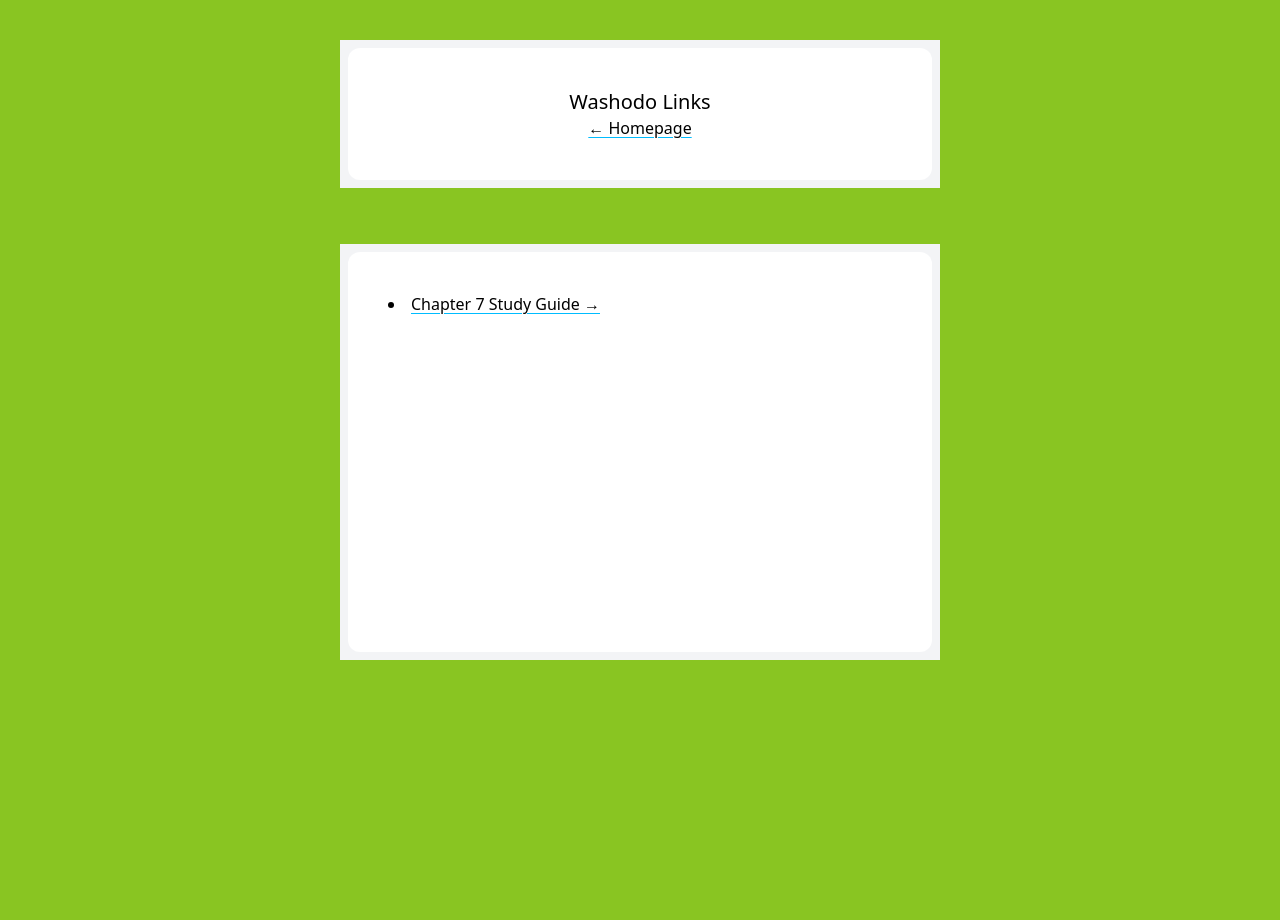
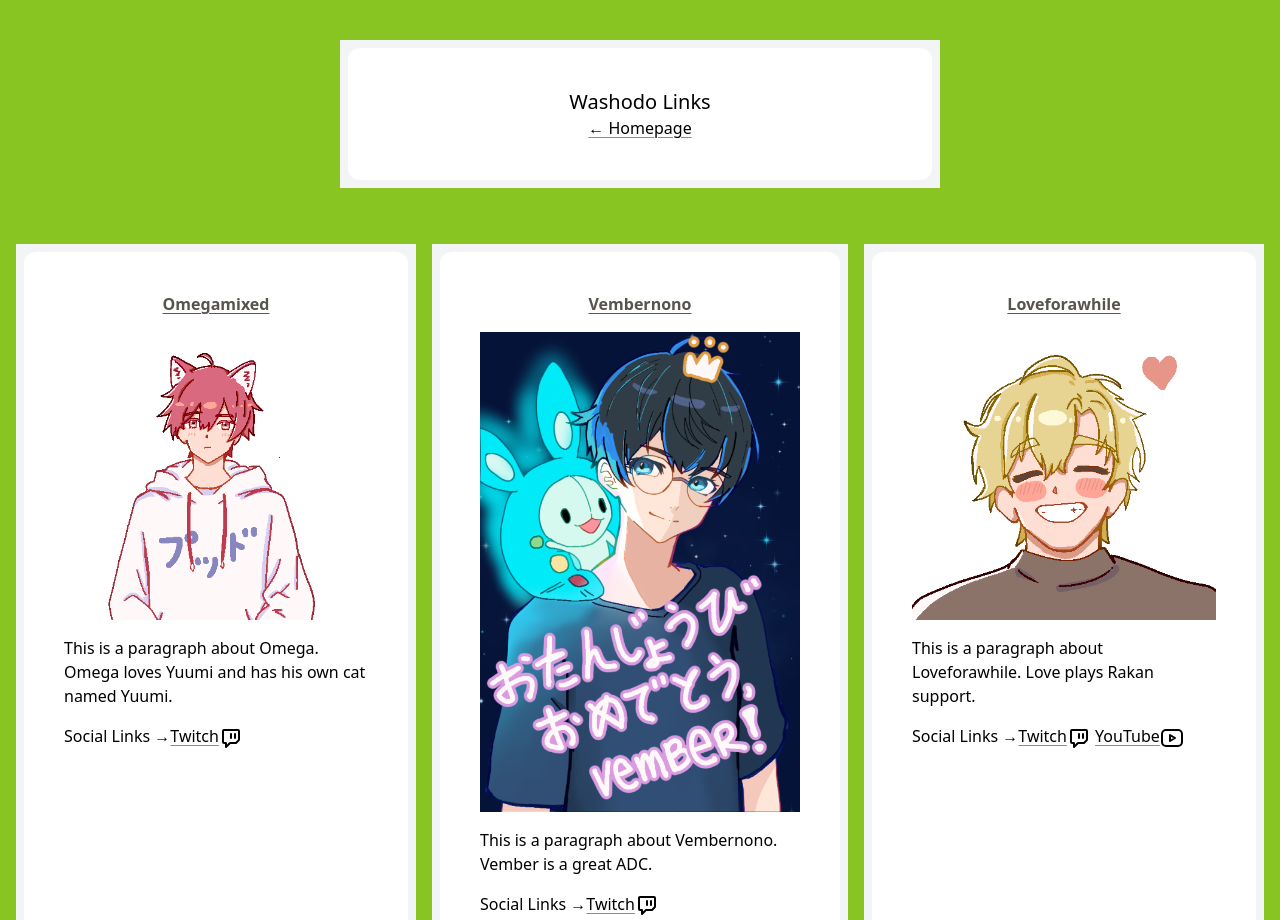
Before and after one commit to somewatson/homepage, a plain HTML site: page washodo/index.html in a window 1280 px wide. Shown: the top 920 px of the page. Before the commit the page ends 800 px from the top, so only its background shows below. Drawn offline with nearby package versions, Linux system fonts and the light colour scheme; files whose address does not match are found by name.

Commit message:
Create a landing page for Washodo creators and their social links

```diff
--- a/washodo/index.html
+++ b/washodo/index.html
@@ -29,8 +29,8 @@
         <script src="js/index.js"></script>
         <link rel="stylesheet" type="text/css" href="../css/index.css"/>
     </head>
-    <body id="body" class="min-h-screen flex items-start justify-center">
-                <div class="flex flex-col items-center justify-center space-y-10">
+    <body id="body" class="min-h-screen items-start justify-center">
+        <div class="flex flex-col items-center justify-center space-y-10">
             <div class="self-center text-center p-2 bg-gray-100 m-10 min-w-150">
                 <div class="rounded-xl bg-white p-10">
                     <h1 class="text-xl">Washodo Links</h1>
@@ -39,13 +39,36 @@
                     </a>
                 </div>
             </div>
-            <nav id="navbar" class="mt-4 p-2 text-md bg-gray-100 m-10 min-h-100 min-w-150">
-                <div class="rounded-xl bg-white p-10 min-h-100">
-                    <ul class="list-disc list-inside">
-                        <li><a href="ch7.html" class="underline decoration-sky-400 underline-offset-3 hover:decoration-2">Chapter 7 Study Guide &rarr;</a></li>
-                    </ul>
+        </div>
+        <div class="grid grid-cols-3 gap-4">
+            <div class="ml-4 mt-4 p-2 text-md bg-gray-100 min-h-100">
+                <div class="rounded-xl bg-white p-10 min-h-100 h-full">
+                    <p class="text-center font-bold underline decoration-violet-600 underline-offset-3 text-stone-600">Omegamixed</p>
+                    <img class="m-auto" src="../images/washodo/omegamix.png">
+                    <p class="mt-4">This is a paragraph about Omega. Omega loves Yuumi and has his own cat named Yuumi.</p>
+                    <p class="mt-4">Social Links &rarr;<a href="https://twitch.tv/omegamixed" target="_blank" class="underline decoration-sky-400 underline-offset-3 hover:decoration-2">Twitch<img class="inline-block" src="../images/brand-twitch.svg"></a></p>
                 </div>
-            </nav>
+            </div>
+            <div class="mt-4 p-2 text-md bg-gray-100 min-h-100">
+                <div class="rounded-xl bg-white p-10 min-h-100 h-full">
+                    <p class="text-center font-bold underline decoration-violet-600 underline-offset-3 text-stone-600 mb-4">Vembernono</p>
+                    <img class="m-auto" src="../images/washodo/vember_birthday_2025.png">
+                    <p class="mt-4">This is a paragraph about Vembernono. Vember is a great ADC.</p>
+                    <p class="mt-4">Social Links &rarr;<a href="https://twitch.tv/vembernono" target="_blank" class="underline decoration-sky-400 underline-offset-3 hover:decoration-2">Twitch<img class="inline-block" src="../images/brand-twitch.svg">
+                    </a></p>
+                </div>
+            </div>
+            <div class="mr-4 mt-4 p-2 text-md bg-gray-100 min-h-100">
+                <div class="rounded-xl bg-white p-10 min-h-100 h-full">
+                    <p class="text-center font-bold underline decoration-violet-600 underline-offset-3 text-stone-600">Loveforawhile</p>
+                    <img class="m-auto" src="../images/washodo/loveforawhile.png">
+                    <p class="mt-4">This is a paragraph about Loveforawhile. Love plays Rakan support.</p>
+                    <p class="mt-4">Social Links &rarr;<a href="https://twitch.tv/loveforawhile" target="_blank" class="underline decoration-sky-400 underline-offset-3 hover:decoration-2">Twitch<img class="inline-block" src="../images/brand-twitch.svg"></a>
+                        <a href="https://www.youtube.com/@Loveforawhile" target="_blank" class="underline decoration-sky-400 underline-offset-3 hover:decoration-2">YouTube<img class="inline-block" src="../images/brand-youtube.svg">
+                    </a>
+                    </p>
+                </div>
+            </div>
         </div>
     </body>
 </html>
```
Also changed, not shown: images/washodo/loveforawhile.png (added), images/washodo/omegamix.png (added), images/washodo/sho.png (added), images/washodo/vember_birthday_2025.png (added).
